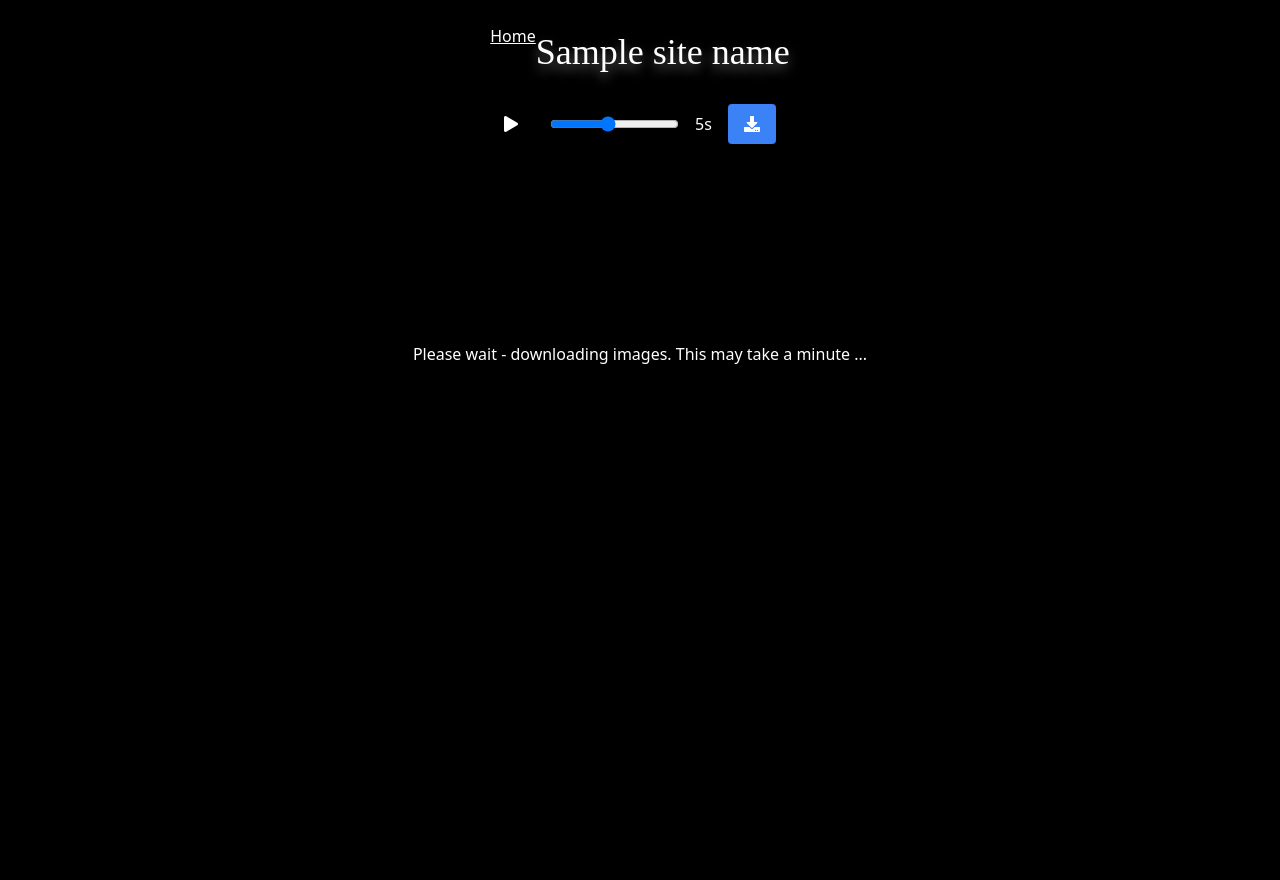
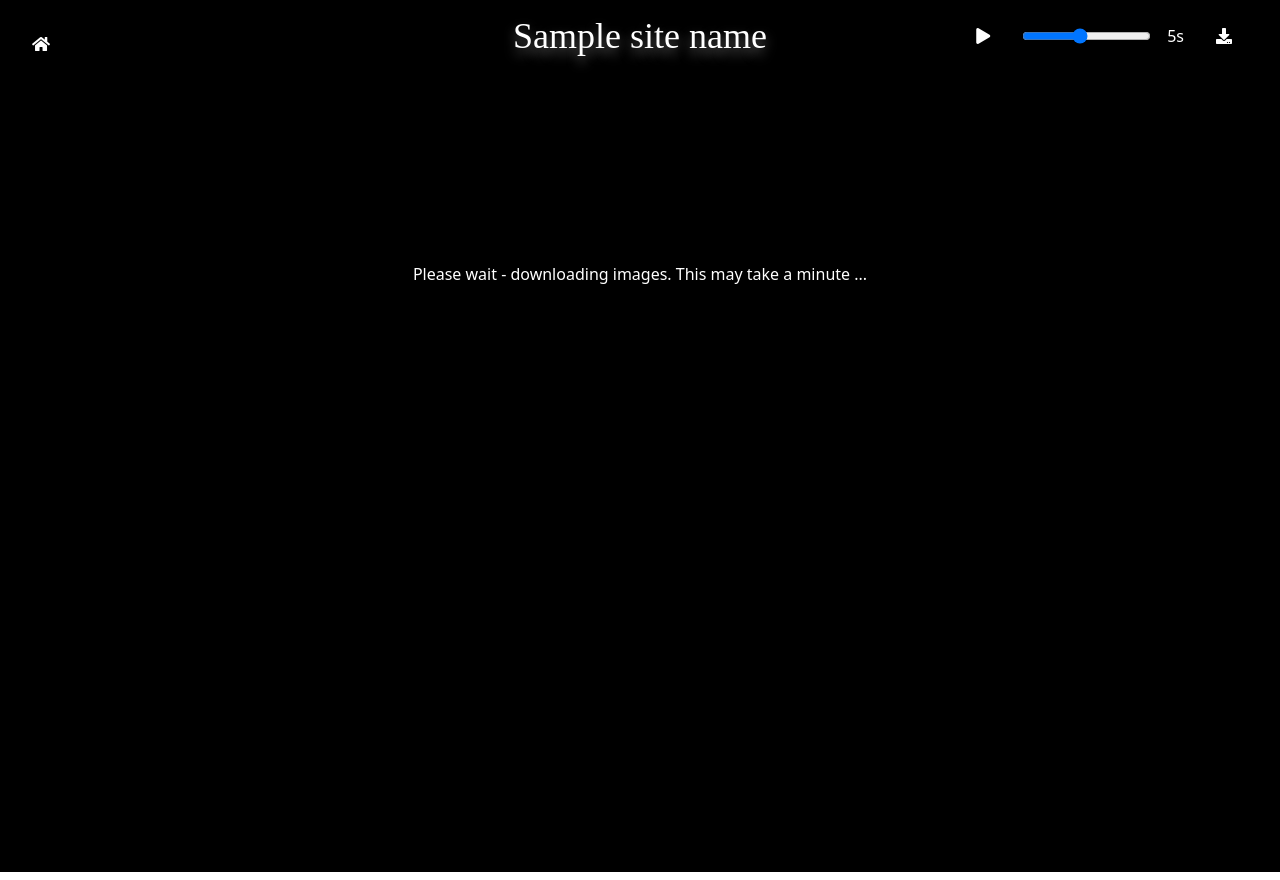
Before and after one commit to alexdmoss/photo-album, a Python web app: template photo-album/slideshow/templates/daisy.html in a window 1280 px wide. Before the commit the page ends 364 px from the top, so only its background shows below. Run offline with Jinja, Linux system fonts and the light colour scheme; the template is opened without the code that fills it: most values are stand-ins (such as "Sample title", 1, 10 or a date in 2020); some web fonts are replaced.

Commit message:
Fix menu styling

```diff
--- a/photo-album/slideshow/static/css/main.css
+++ b/photo-album/slideshow/static/css/main.css
@@ -600,12 +600,24 @@ video {
   margin-left: 1rem;
 }
 
+.ml-8 {
+  margin-left: 2rem;
+}
+
 .mr-4 {
   margin-right: 1rem;
 }
 
+.mr-8 {
+  margin-right: 2rem;
+}
+
 .mt-16 {
   margin-top: 4rem;
+}
+
+.mt-4 {
+  margin-top: 1rem;
 }
 
 .mt-8 {
@@ -636,6 +648,14 @@ video {
   max-height: 100%;
 }
 
+.w-1\/2 {
+  width: 50%;
+}
+
+.w-1\/4 {
+  width: 25%;
+}
+
 .w-full {
   width: 100%;
 }
@@ -661,12 +681,24 @@ video {
   align-items: center;
 }
 
+.justify-end {
+  justify-content: flex-end;
+}
+
 .justify-center {
   justify-content: center;
 }
 
+.justify-between {
+  justify-content: space-between;
+}
+
 .rounded {
   border-radius: 0.25rem;
+}
+
+.border {
+  border-width: 1px;
 }
 
 .bg-black {
--- a/photo-album/slideshow/templates/daisy.html
+++ b/photo-album/slideshow/templates/daisy.html
@@ -1,6 +1,7 @@
 {% extends "/shared/_base.html" %}
 
 {% block content %}
+
 <style>
     /* Custom CSS for precise 90% viewport width and height */
     .custom-viewport-size {
@@ -14,25 +15,10 @@
 </style>
 
 <section id="body" class="flex justify-center items-center h-screen">
-    <div id="main" class="flex justify-center items-center w-full h-full relative">
+
+    <div id="main" class="mt-4 flex justify-center items-center w-full h-full relative">
 
         <div class="flex flex-col items-center w-full h-full">
-
-            <div id="controls" class="flex justify-center items-center w-full relative mb-4 mt-8">
-
-                <button onclick="toggleSlideshow()" class="text-white mr-4">
-                    <i class="fas fa-play" id="playIcon"></i>
-                    <i class="fas fa-pause hidden" id="pauseIcon"></i>
-                </button>
-
-                <input type="range" id="slideshowSpeed" min="1" max="10" value="5" class="ml-4 mx-4" title="Slideshow speed (1s to 10s)">
-                <label for="slideshowSpeed" class="text-white"> <span id="speedValue">5</span>s</label>
-
-                <a href="/download" class="text-white ml-4 px-4 py-2 bg-blue-500 hover:bg-blue-700 rounded" title="Download Images">
-                    <i class="fas fa-download"></i>
-                </a>
-
-            </div>
 
             <div hx-get="/daisy-photos" hx-trigger="load" class="flex flex-col justify-center items-center text-white">
                 <img class="htmx-indicator mb-8" alt="Please wait - downloading images. This may take a minute ..." width="150" src="/static/img/bars.svg"/>
@@ -44,4 +30,5 @@
     </div>
 
 </section>
+
 {% endblock %}
--- a/photo-album/slideshow/templates/shared/_header.html
+++ b/photo-album/slideshow/templates/shared/_header.html
@@ -1,8 +1,27 @@
-<header class="flex justify-center items-center bg-black">
-    <div>
-        <a class="text-white underline" href="/">Home</a>
+<header class="flex justify-between items-center bg-black">
+
+    <div class="ml-8 mt-4 w-1/4 flex items-center">
+        <a href="/"><i class="fas fa-home text-white"></i></a>
     </div>
-    <div>
-        <h1 class="text-white drop-shadow-sm mt-8 text-4xl font-heading text-drop-shadow">{{ site_name }}</h1>
+
+    <div class="mt-4 mb-4 flex justify-center w-1/2">
+        <h1 class="text-white drop-shadow-sm text-4xl font-heading text-drop-shadow">{{ site_name }}</h1>
     </div>
+
+    <div id="controls" class="mr-8 w-1/4 flex justify-end items-center">
+
+        <button onclick="toggleSlideshow()" class="text-white mr-4">
+            <i class="fas fa-play" id="playIcon"></i>
+            <i class="fas fa-pause hidden" id="pauseIcon"></i>
+        </button>
+
+        <input type="range" id="slideshowSpeed" min="1" max="10" value="5" class="ml-4 mx-4" title="Slideshow speed (1s to 10s)">
+        <label for="slideshowSpeed" class="text-white"> <span id="speedValue">5</span>s</label>
+
+        <a href="/download" class="text-white ml-4 px-4 py-2 hover:bg-blue-700 rounded" title="Download Images">
+            <i class="fas fa-download"></i>
+        </a>
+
+    </div>
+
 </header>
```
